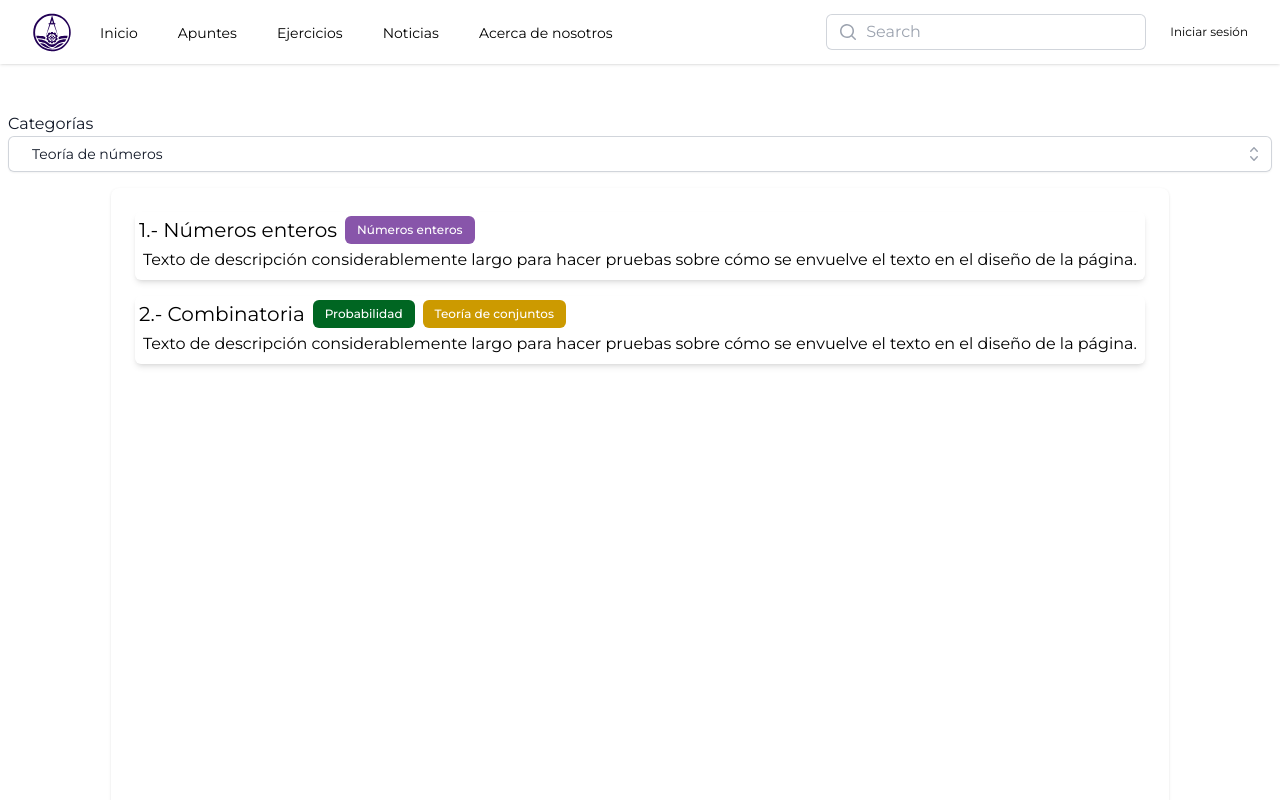
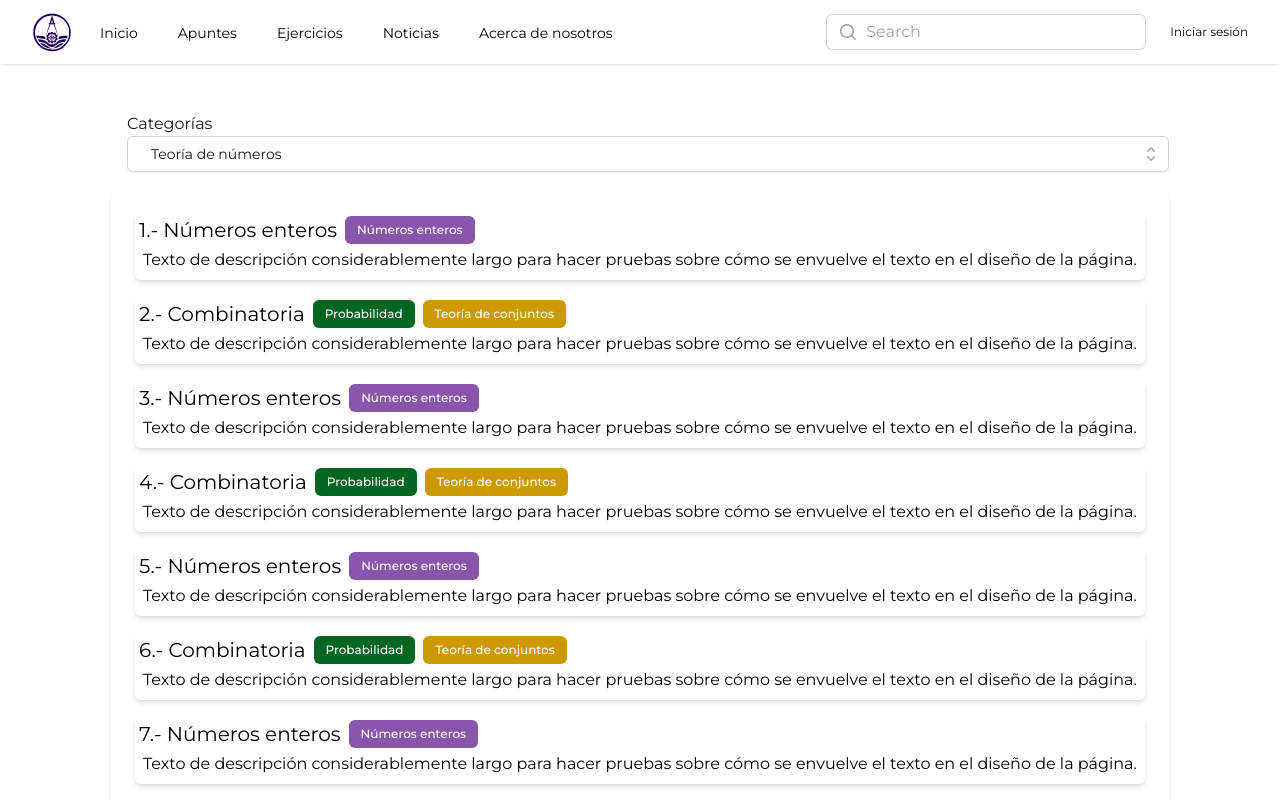
Before and after one commit to RodriguezRamirezGerardoOmar/disclosure-page-uac-omm, a Next.js app in the folder icpc-frontned/: page /notelist in a window 1280 px wide. Shown: the top 800 px of the page. Built offline with nearby package versions, Linux system fonts and the light colour scheme.

Commit message:
fix(NoteList): Add PaginationComponent to the bottom of the list

```diff
--- a/icpc-frontned/src/app/notelist/listaApuntes.json
+++ b/icpc-frontned/src/app/notelist/listaApuntes.json
@@ -21,6 +21,66 @@
         { "id": 1, "name": "Probabilidad", "color": "#006622" },
         { "id": 2, "name": "Teoría de conjuntos", "color": "#cc9a00" }
       ]
+    },
+    {
+      "id": 3,
+      "title": "Números enteros",
+      "description": "Texto de descripción considerablemente largo para hacer pruebas sobre cómo se envuelve el texto en el diseño de la página.",
+      "tags": [{ "id": 1, "name": "Números enteros", "color": "#8855aa" }]
+    },
+    {
+      "id": 4,
+      "title": "Combinatoria",
+      "description": "Texto de descripción considerablemente largo para hacer pruebas sobre cómo se envuelve el texto en el diseño de la página.",
+      "tags": [
+        { "id": 1, "name": "Probabilidad", "color": "#006622" },
+        { "id": 2, "name": "Teoría de conjuntos", "color": "#cc9a00" }
+      ]
+    },
+    {
+      "id": 5,
+      "title": "Números enteros",
+      "description": "Texto de descripción considerablemente largo para hacer pruebas sobre cómo se envuelve el texto en el diseño de la página.",
+      "tags": [{ "id": 1, "name": "Números enteros", "color": "#8855aa" }]
+    },
+    {
+      "id": 6,
+      "title": "Combinatoria",
+      "description": "Texto de descripción considerablemente largo para hacer pruebas sobre cómo se envuelve el texto en el diseño de la página.",
+      "tags": [
+        { "id": 1, "name": "Probabilidad", "color": "#006622" },
+        { "id": 2, "name": "Teoría de conjuntos", "color": "#cc9a00" }
+      ]
+    },
+    {
+      "id": 7,
+      "title": "Números enteros",
+      "description": "Texto de descripción considerablemente largo para hacer pruebas sobre cómo se envuelve el texto en el diseño de la página.",
+      "tags": [{ "id": 1, "name": "Números enteros", "color": "#8855aa" }]
+    },
+    {
+      "id": 8,
+      "title": "Combinatoria",
+      "description": "Texto de descripción considerablemente largo para hacer pruebas sobre cómo se envuelve el texto en el diseño de la página.",
+      "tags": [
+        { "id": 1, "name": "Probabilidad", "color": "#006622" },
+        { "id": 2, "name": "Teoría de conjuntos", "color": "#cc9a00" }
+      ]
+    },
+    {
+      "id": 9,
+      "title": "Números enteros",
+      "description": "Texto de descripción considerablemente largo para hacer pruebas sobre cómo se envuelve el texto en el diseño de la página.",
+      "tags": [{ "id": 1, "name": "Números enteros", "color": "#8855aa" }]
+    },
+    {
+      "id": 10,
+      "title": "Combinatoria",
+      "description": "Texto de descripción considerablemente largo para hacer pruebas sobre cómo se envuelve el texto en el diseño de la página.",
+      "tags": [
+        { "id": 1, "name": "Probabilidad", "color": "#006622" },
+        { "id": 2, "name": "Teoría de conjuntos", "color": "#cc9a00" }
+      ]
     }
   ]
 }
--- a/icpc-frontned/src/app/notelist/page.tsx
+++ b/icpc-frontned/src/app/notelist/page.tsx
@@ -4,6 +4,7 @@ import { BasicPanelComponent } from '../components/panels/BasicPanelComponent'
 import NoteListComponent from '../components/NoteListComponent'
 import { SelectComponent } from '../components/dropdowns/SelectComponent'
 import { Controller, useForm } from 'react-hook-form' // Added import statement for Controller
+import { PaginationComponent } from '../components/paginations/PaginationComponent'
 const data = require('../notelist/listaApuntes.json')
 
 export default function Home() {
@@ -11,6 +12,7 @@ export default function Home() {
   const options = data.categories
   return (
     <main className='grid min-h-screen grid-cols-1 place-items-center justify-between py-24'>
+      <div>
         <Controller
           name='categories'
           control={methods.control}
@@ -29,6 +31,8 @@ export default function Home() {
         <BasicPanelComponent backgroundColor='bg-white dark:bg-dark-primary'>
           <NoteListComponent notes={data.notes} />
         </BasicPanelComponent>
+        <PaginationComponent />
+      </div>
     </main>
   )
 }
```
Lines whose indentation alone changed are shown as unchanged.
